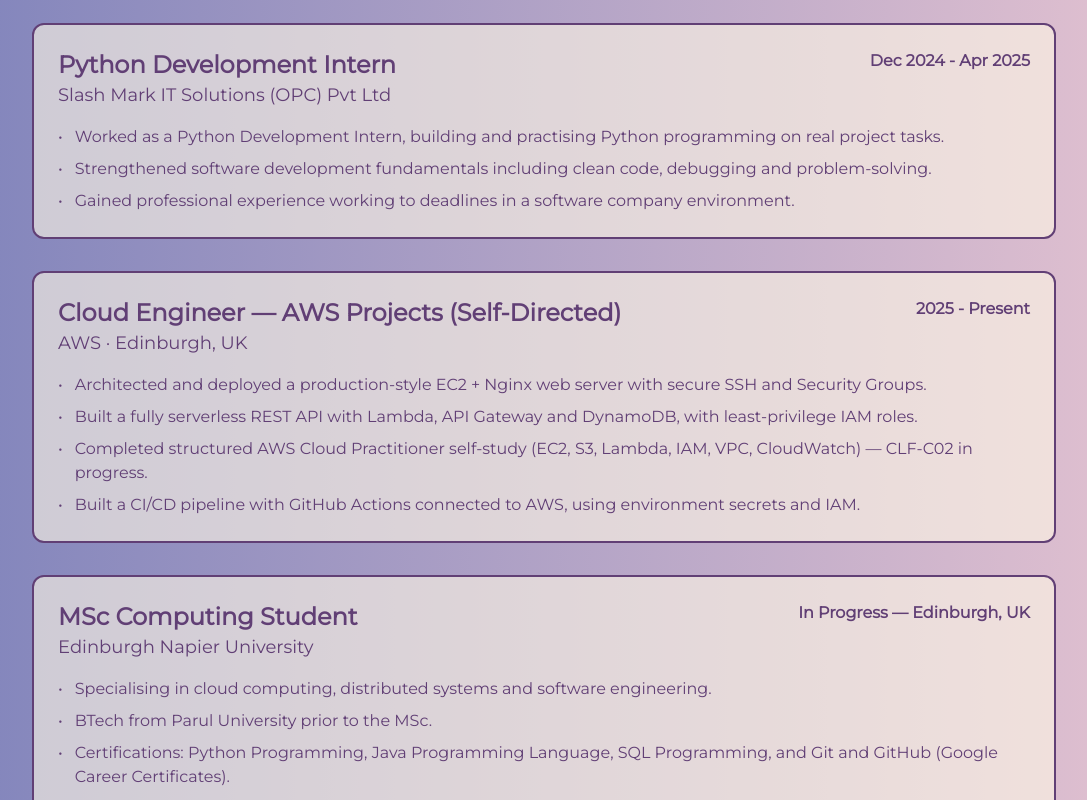
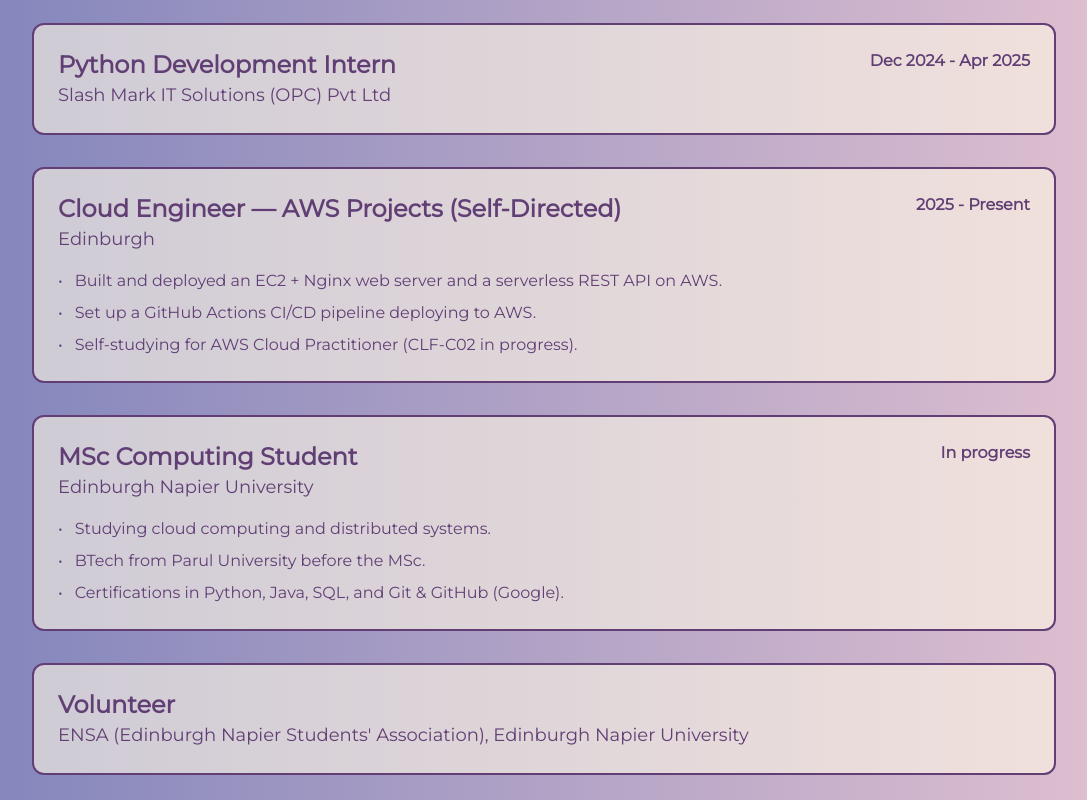
Before and after one commit to rohith12kumar/rohit-portfolio, a React (Vite) app: page / in a window 1280 px wide. Shown: the part 2740-3540 px from the top of the page, without its empty margins (96-1183 px from the left). Built offline with nearby package versions, Linux system fonts and the light colour scheme.

Commit message:
Update src/components/Experience.jsx

```diff
--- a/src/components/Experience.jsx
+++ b/src/components/Experience.jsx
@@ -5,55 +5,76 @@ const experiences = [
     role: 'Python Development Intern',
     company: 'Slash Mark IT Solutions (OPC) Pvt Ltd',
     duration: 'Dec 2024 - Apr 2025',
-    points: [
-      'Worked as a Python Development Intern, building and practising Python programming on real project tasks.',
-      'Strengthened software development fundamentals including clean code, debugging and problem-solving.',
-      'Gained professional experience working to deadlines in a software company environment.',
-    ],
+    points: [],
   },
   {
     role: 'Cloud Engineer — AWS Projects (Self-Directed)',
-    company: 'AWS · Edinburgh, UK',
+    company: 'Edinburgh',
     duration: '2025 - Present',
     points: [
-      'Architected and deployed a production-style EC2 + Nginx web server with secure SSH and Security Groups.',
-      'Built a fully serverless REST API with Lambda, API Gateway and DynamoDB, with least-privilege IAM roles.',
-      'Completed structured AWS Cloud Practitioner self-study (EC2, S3, Lambda, IAM, VPC, CloudWatch) — CLF-C02 in progress.',
-      'Built a CI/CD pipeline with GitHub Actions connected to AWS, using environment secrets and IAM.',
+      'Built and deployed an EC2 + Nginx web server and a serverless REST API on AWS.',
+      'Set up a GitHub Actions CI/CD pipeline deploying to AWS.',
+      'Self-studying for AWS Cloud Practitioner (CLF-C02 in progress).',
     ],
   },
   {
     role: 'MSc Computing Student',
     company: 'Edinburgh Napier University',
-    duration: 'In Progress — Edinburgh, UK',
+    duration: 'In progress',
     points: [
-      'Specialising in cloud computing, distributed systems and software engineering.',
-      'BTech from Parul University prior to the MSc.',
-      'Certifications: Python Programming, Java Programming Language, SQL Programming, and Git and GitHub (Google Career Certificates).',
+      'Studying cloud computing and distributed systems.',
+      'BTech from Parul University before the MSc.',
+      'Certifications in Python, Java, SQL, and Git & GitHub (Google).',
     ],
+  },
+  {
+    role: 'Volunteer',
+    company: 'ENSA (Edinburgh Napier Students\' Association), Edinburgh Napier University',
+    duration: '',
+    points: [],
   },
 ];
 
 const Experience = () => {
   return (
-    <section id="experience" className="min-h-screen bg-gradient-to-r from-blue-purple to-queen-pink px-8 py-20 text-grape">
+    <section
+      id="experience"
+      className="min-h-screen bg-gradient-to-r from-blue-purple to-queen-pink px-8 py-20 text-grape"
+    >
       <div className="max-w-5xl mx-auto">
-        <h2 className="text-3xl font-archivo font-bold text-center mb-14">EXPERIENCE & EDUCATION</h2>
+        <h2 className="text-3xl font-archivo font-bold text-center mb-14">
+          EXPERIENCE
+        </h2>
+
         <div className="space-y-8">
           {experiences.map((exp) => (
-            <div key={`${exp.company}-${exp.role}`} className="bg-cream/60 border-2 border-grape rounded-xl p-6">
-              <div className="flex flex-col md:flex-row md:justify-between md:items-start gap-2 mb-4">
+            <div
+              key={`${exp.company}-${exp.role}`}
+              className="bg-cream/60 border-2 border-grape rounded-xl p-6"
+            >
+              <div className={`flex flex-col md:flex-row md:justify-between md:items-start gap-2 ${exp.points.length > 0 ? "mb-4" : ""}`}>
                 <div>
                   <h3 className="text-2xl font-bold">{exp.role}</h3>
                   <p className="text-lg font-medium">{exp.company}</p>
                 </div>
-                <span className="font-semibold text-sm md:text-base">{exp.duration}</span>
+
+                {exp.duration && (
+                  <span className="font-semibold text-sm md:text-base">
+                    {exp.duration}
+                  </span>
+                )}
               </div>
+
+              {exp.points.length > 0 && (
               <ul className="space-y-2 text-base font-medium">
                 {exp.points.map((point) => (
-                  <li key={point} className="flex gap-3"><span>•</span><span>{point}</span></li>
+                  <li key={point} className="flex gap-3">
+                    <span>•</span>
+                    <span>{point}</span>
+                  </li>
                 ))}
               </ul>
+              )}
             </div>
           ))}
         </div>
@@ -61,4 +82,5 @@ const Experience = () => {
     </section>
   );
 };
+
 export default Experience;
```
